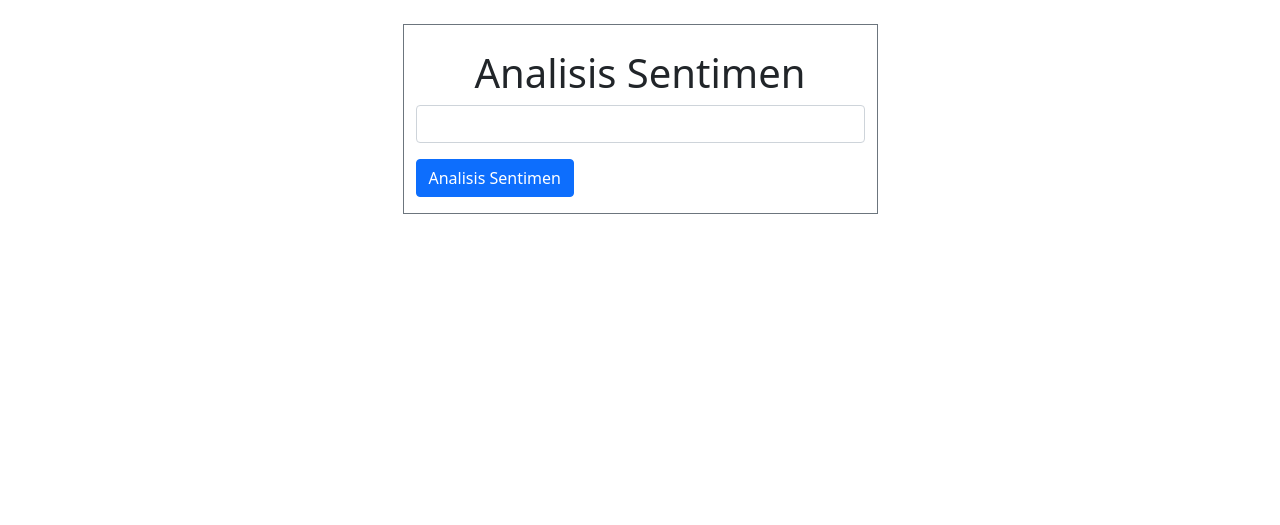
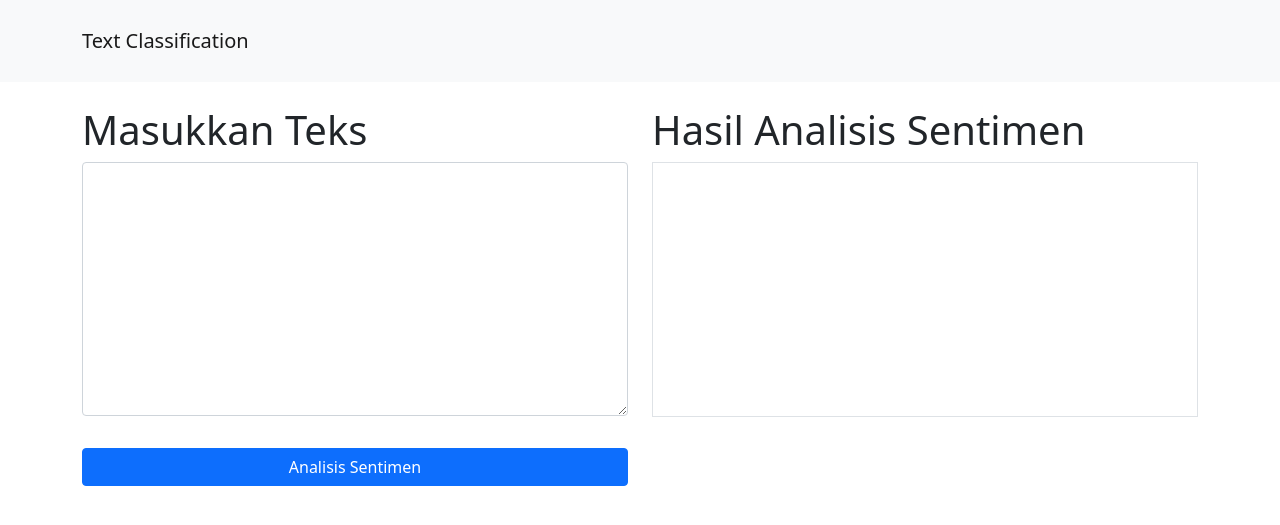
Before and after one commit to Dikihmd01/sentiment-analisis-detikcom, a Flask app: page / in a window 1280 px wide. Shown: the top 525 px of the page. Run offline with Flask 2, Linux system fonts and the light colour scheme; parts of the project's set-up code (start-up, migrations or seed data) failed here and were passed over.

Commit message:
Update frontend

```diff
--- a/app.py
+++ b/app.py
@@ -28,7 +28,7 @@ def predict():
             pred_padded = pad_sequences(pred_sequence, maxlen=max_len)
             predicted = model.predict(pred_padded).round()
             scores = model.predict(pred_padded)
-            accuracy = max(scores[0])
+            accuracy = max(scores[0]) * 100
 
             print(sentences)
             print(predicted)
@@ -51,4 +51,6 @@ def predict():
             return render_template('index.html', data=data)
 
 if __name__ == '__main__':
+    app.jinja_env.auto_reload = True
+    app.config['TEMPLATES_AUTO_RELOAD'] = True
     app.run()
--- a/requirements.txt
+++ b/requirements.txt
@@ -32,12 +32,7 @@ requests==2.28.2
 requests-oauthlib==1.3.1
 rsa==4.9
 six==1.16.0
-tensorboard==2.11.2
-tensorboard-data-server==0.6.1
-tensorboard-plugin-wit==1.8.1
 tensorflow-cpu==2.11.0
-tensorflow-estimator==2.11.0
-tensorflow-io-gcs-filesystem==0.30.0
 termcolor==2.2.0
 typing_extensions==4.4.0
 urllib3==1.26.14
--- a/templates/index.html
+++ b/templates/index.html
@@ -13,28 +13,50 @@
     <title>Analisis Sentimen</title>
 </head>
 <body>
+    <!-- As a heading -->
+    <nav class="navbar navbar-light bg-light p-4">
         <div class="container">
-      <div class="row justify-content-center">
-          <div class="col-md-5 border border-secondary mt-4">
-            <h1 class="text-center mt-4">Analisis Sentimen</h1>
+            <span class="navbar-brand mb-0 h1">Text Classification</span>
+        </div>
+    </nav>
+    <!-- <div class="container h-100">
+        <div class="row">
+            <div class="col-md-6 col-lg-6 col-sm-12">
+                <h1 class="text-left mt-4">Masukkan Teks</h1>
+                <div class="mb-3">
+                    <textarea class="form-control" id="exampleFormControlTextarea1" rows="3"></textarea>
+                </div>
+            </div>
+            <div class="col-md-6 col-lg-6 col-sm-12">
+                <h1 class="text-left mt-4">Hasil Klasifikasi</h1>
+            </div>
+        </div> -->
+
+        <div class="container">
+            <div class="row">
+                <div class="col-md-6 col-lg-6 col-sm-12">
+                    <h1 class="mt-4">Masukkan Teks</h1>
                     <form action="/predict" method="post">
-              <input type="text" class="form-control" name="sentences" required>
-              <input type="submit" class="btn btn-primary mt-3 mb-3" value="Analisis Sentimen">
+                        <div class="mb-3">
+                            <textarea class="form-control" name="sentences" required rows="10"></textarea>
+                        </div>
+                        <div class="d-grid gap-1">
+                            <input type="submit" class="btn btn-primary btn-block mt-3 mb-3" value="Analisis Sentimen">
+                        </div>
                     </form>
                 </div>
-      </div>
 
+                <div class="col-md-6 col-lg-6 col-sm-12">
+                    <h1 class="mt-4">Hasil Analisis Sentimen</h1>
+                    <div class="p-3 border" style="height: 255px;">
+                        {% if data %}
                         <div class="row justify-content-center">
-          {% if data %}
-          <div class="col-md-5 border border-secondary mt-4">
-              <h4 class="text-center mt-4">Hasil Analisis Sentimen</h4>
-                  <div class="text-center mb-3">
-                     {{data['text']}}
-                  </div>
-
-              <div class="row justify-content-center">
-                  <div class="col-md-10">
-                      <table class="table table-hover">
+                            <div class="col">
+                                <table class="table table-borderless">
+                                    <tr>
+                                        <th>Input Teks</th>
+                                        <td>{{data['text']}}</td>
+                                    </tr>
                                     <tr>
                                         <th>Sentimen</th>
                                         <td>{{data['prediction']}}</td>
@@ -46,16 +68,28 @@
                                 </table>
                             </div>
                         </div>
-          </div>
-          {% endif %}
-
-
-          {% if warning %}
-          <div class="mt-3 col-md-5 alert alert-warning">
-              {{ warning[0] }}
-          </div>
                         {% endif %}
                     </div>
+                </div>
+            </div>
+        </div>
+
+        <!-- <div class="container px-4">
+            <div class="row">
+                <div class="col-md-6 border border-secondary mt-4">
+                    <h1 class="mt-4">Analisis Sentimen</h1>
+                    <form action="/predict" method="post">
+                        <input type="text" class="form-control" name="sentences" required>
+                        <input type="submit" class="btn btn-primary mt-3 mb-3" value="Analisis Sentimen">
+                    </form>
+                </div>
+
+                <div class="col-md-6 border border-secondary mt-4">
+                    <h1 class="mt-4">Analisis Sentimen</h1>
+
+                </div>
+            </div>
+        </div> -->
     </div>
 
     <!-- Option 1: Bootstrap Bundle with Popper -->
```
Lines whose indentation alone changed are shown as unchanged.
